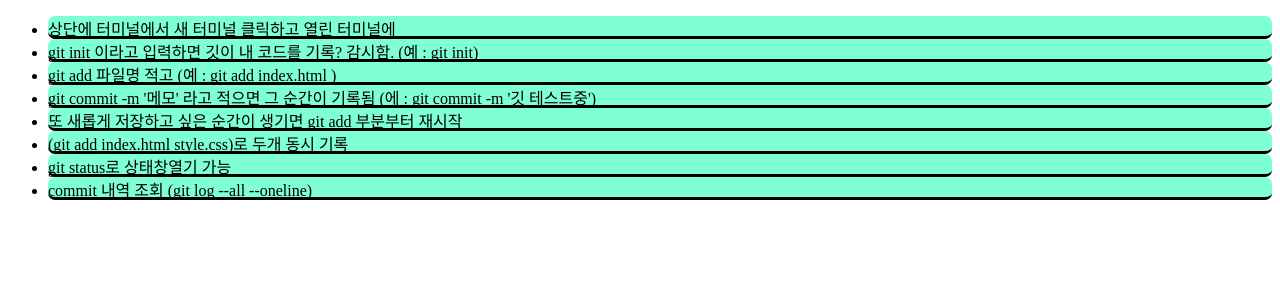
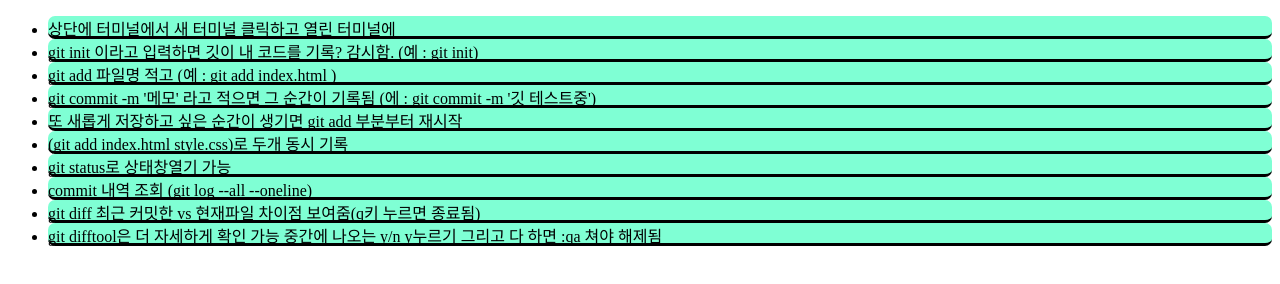
Before and after one commit to TaeWoongYoun/git, a plain HTML site: page index.html in a window 1280 px wide. Drawn offline with Linux system fonts and the light colour scheme.

Commit message:
Chore : change

```diff
--- a/index.html
+++ b/index.html
@@ -17,6 +17,9 @@
             <li>(git add index.html style.css)로 두개 동시 기록</li>
             <li>git status로 상태창열기 가능</li>
             <li>commit 내역 조회 (git log --all --oneline)</li>
+            <li>git diff 최근 커밋한 vs 현재파일 차이점 보여줌(q키 누르면 종료됨)</li>
+            <li>git difftool은 더 자세하게 확인 가능 중간에 나오는 y/n y누르기 그리고 다 하면 :qa 쳐야 해제됨</li>
+
         </ul>
     </main>
 </body>
```
